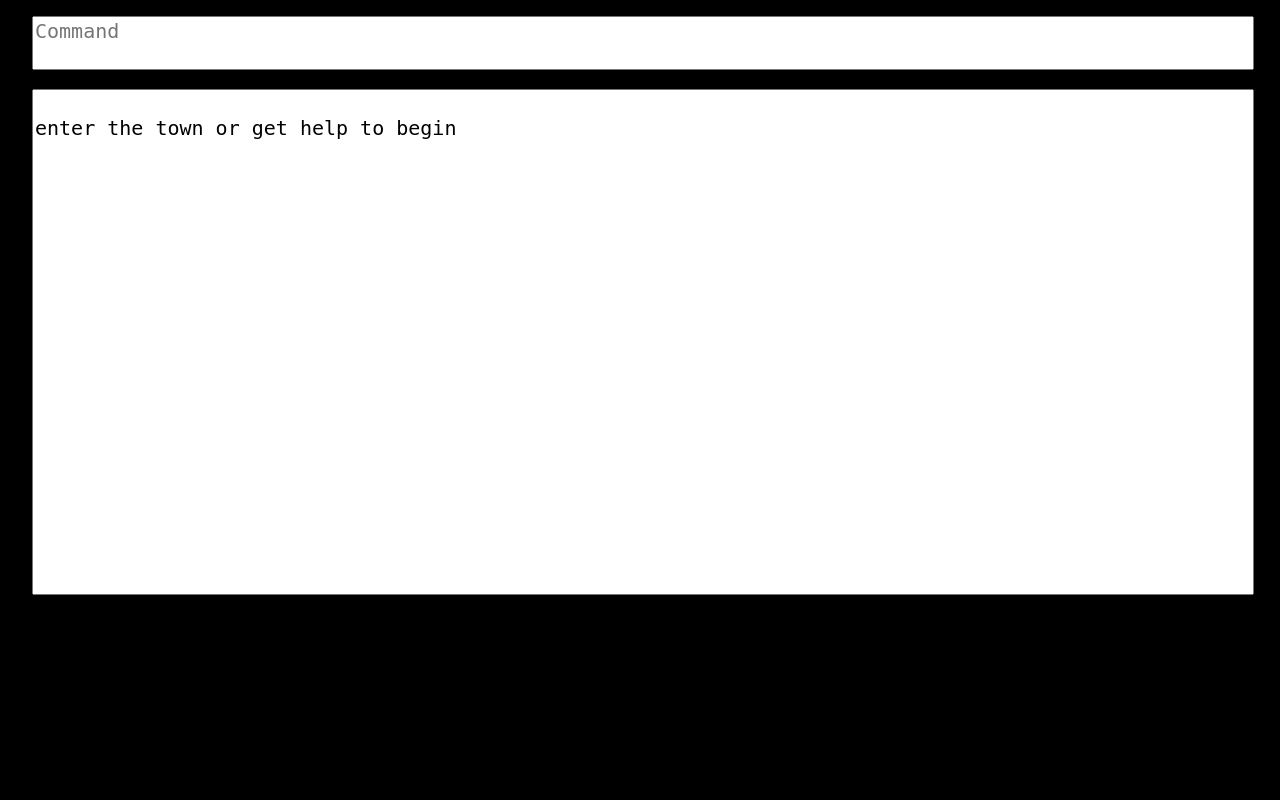
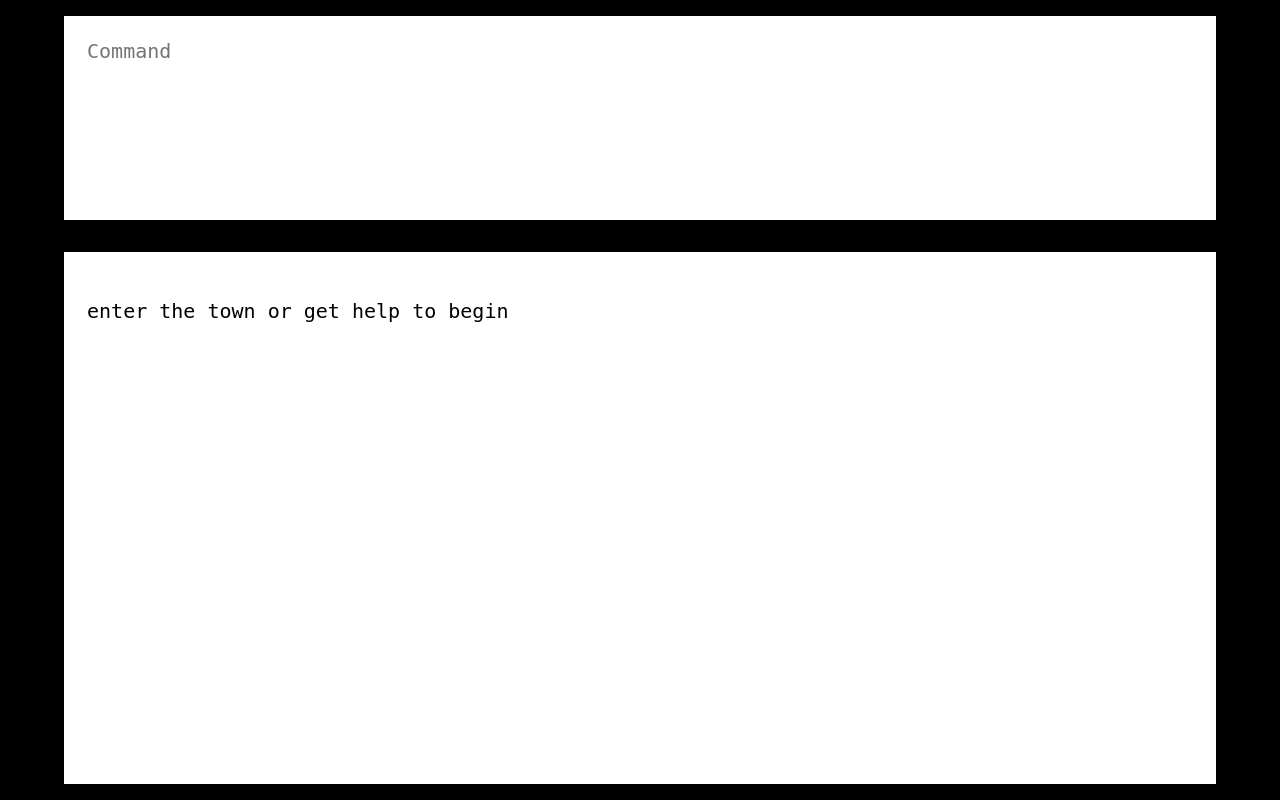
Before and after one commit to VeryGoodDog/VeryGoodDogs-site, a PHP site: page /showcases/apps/adv-game/adv-game.php in a window 1280 px wide. Run offline with PHP 8.4, Linux system fonts and the light colour scheme; some libraries are stand-ins or nearby versions.

Commit message:
showcase appearance changes

```diff
--- a/include/header/header.php
+++ b/include/header/header.php
@@ -1,5 +1,5 @@
 <link rel="stylesheet" href="/include/header/header.css">
-<header class="header">
+<header id="header" class="header">
   <a href="/index.php">
     <img id="icon" src="/include/VGD logo.png">
   </a>
--- a/showcases/apps/adv-game/adv-game.php
+++ b/showcases/apps/adv-game/adv-game.php
@@ -5,11 +5,11 @@
   <?php include_once $_SERVER['DOCUMENT_ROOT'].'/include/head/head.php'; ?>
 </head>
 <body>
-  <div>
-    <div class="commandLineDiv">
+  <div id="gameWrapper" class="fullHeight">
+    <div id="commandLineDiv">
       <textarea id="commandLine" placeholder="Command"></textarea>
     </div>
-    <div class="outputDiv">
+    <div id="outputDiv">
       <textarea id="output" readonly="true"></textarea>
     </div>
   </div>
--- a/showcases/apps/adv-game/main.css
+++ b/showcases/apps/adv-game/main.css
@@ -1,21 +1,43 @@
+/** {
+  outline: 1px #999 dotted
+}*/
+
 body {
   margin: 0;
   background-color: black;
 }
 
+#gameWrapper {
+  display: flex;
+  flex-direction: column;
+}
+
+.heightControl {
+  height: calc(100vh - 126px);
+}
+
+.fullHeight {
+  height: 100vh;
+}
+
+#commandLineDiv, #outputDiv {
+  width: 90%;
+  margin: auto;
+  flex-grow: 1;
+  padding: 1em 0;
+  display: flex;
+}
+
+#outputDiv {
+  flex-grow: 4;
+}
+
 textarea {
+  padding: 2%;
+  border: 0;
   font-size: 20px;
   font-family: monospace;
   margin: 0;
   resize: none;
-  width: 100%;
+  width: 96%;
 }
-
-.commandLineDiv, .outputDiv{
-  width: 95%;
-  margin: 1em auto;
-}
-
-#output {
-  height: 25em;
-}
```
Also changed, not shown: showcases/apps/adv-game/main.js (added, +8 -0 lines).
